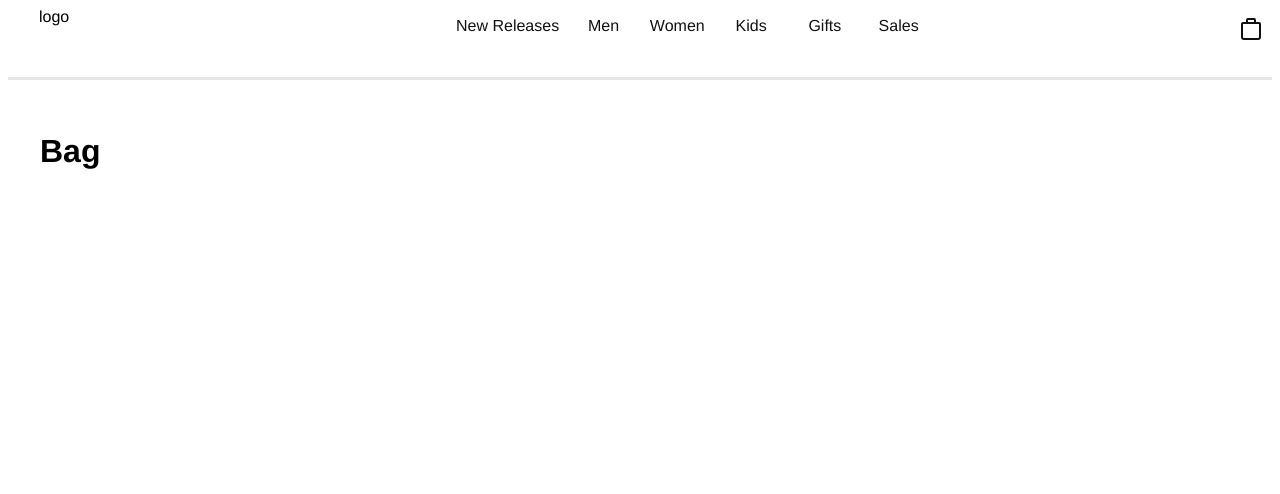
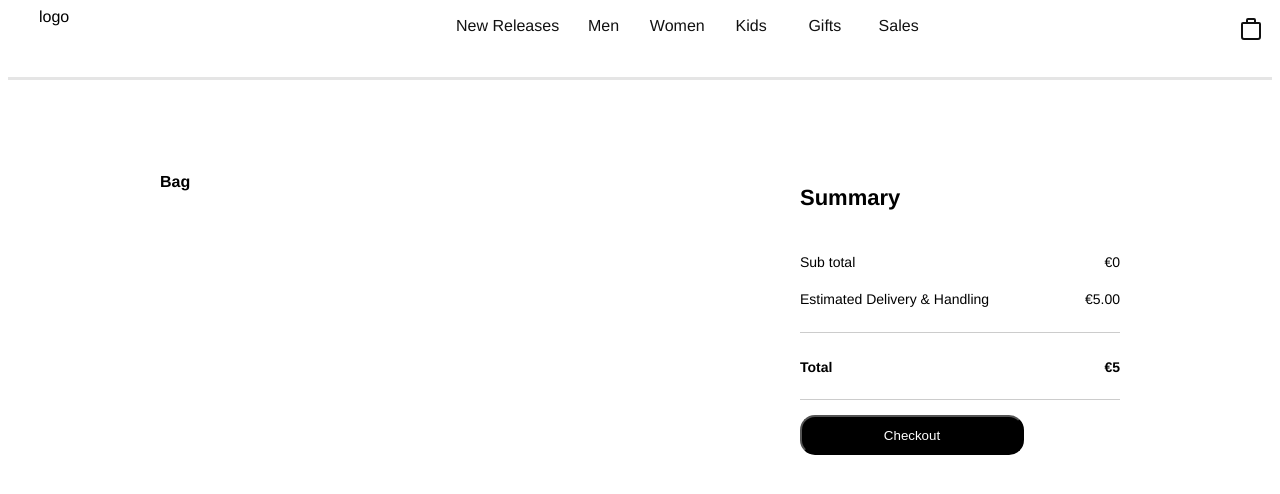
Before and after one commit to luisjnk/shopping, a React (Create React App) app: page /bag in a window 1280 px wide. Shown: the top 494 px of the page. Built offline with nearby package versions, Linux system fonts and the light colour scheme.

Commit message:
Create bag component and the add to bag functionallity

```diff
--- /dev/null
+++ b/src/components/BagList/BagItem/BagItem.tsx
@@ -0,0 +1,28 @@
+import React from 'react';
+import { IProduct } from '../../../interfaces/IProduct';
+
+interface Props {
+  product : IProduct
+}
+
+
+function BagItem({ product } : Props) {
+
+  return (
+    <div className="bag-item">
+      <img src={product.imageUrl} alt="Avatar" />
+      <div className="bag-content">
+        <div className="bag-content-title">
+          <h4>{product.name}</h4>
+            <h4>€{product.price}</h4>
+        </div>
+        <div className="bag-content-description">
+          <h4>{product.description}</h4>
+          <h4>Black/White/White/White</h4>
+        </div>
+      </div>
+    </div>
+  );
+}
+
+export default BagItem;
--- /dev/null
+++ b/src/components/BagList/BagList.tsx
@@ -0,0 +1,22 @@
+import React from 'react';
+import { IProduct } from '../../interfaces/IProduct';
+import BagItem from './BagItem/BagItem';
+
+interface Props {
+  productList : Array<IProduct>
+}
+
+function BagsList( { productList }: Props ) {
+  return (
+    <div className={"bag-container-left"}>
+      <div className="bag-row">
+      </div>
+      <h4>Bag</h4>
+      {productList.map(product => {
+        return <BagItem product={product} />
+      })}
+    </div>
+  );
+}
+
+export default BagsList;
--- a/src/components/ProductCard/ProductCard.scss
+++ b/src/components/ProductCard/ProductCard.scss
@@ -12,4 +12,13 @@
 
   .container {
     padding: 2px 16px;
+
+    button {
+      border-radius: 10rem;
+      color: white;
+      width: 6rem;
+      height: 2rem;
+      background-color: black;
+      cursor: pointer;
+    }
   }
--- a/src/components/ProductCard/ProductCard.tsx
+++ b/src/components/ProductCard/ProductCard.tsx
@@ -1,18 +1,28 @@
 import React from 'react';
+import { IShoppingBag } from '../../context/shoppingBag-context';
+import { IProduct } from '../../interfaces/IProduct';
+
 import "./ProductCard.scss"
 
 type ProductCardProps = {
-  image: string,
-  name: string
-  price: string
+  product: IProduct
+  shoppingBagContext: IShoppingBag
 }
-function ProductCard({ image, name, price }: ProductCardProps) {
+
+function ProductCard({ product, shoppingBagContext }: ProductCardProps) {
+ const { addProductInBProductList } = shoppingBagContext
+
+  const click = () => {
+    addProductInBProductList(product)
+  }
+
   return (
     <div className="card">
-      <img src={image} alt="Avatar" />
+      <img src={product.imageUrl} alt="Avatar" />
       <div className="container">
-        <h4><b>{name}</b></h4>
-        <p>price: {price}</p>
+        <h4><b>{product.name}</b></h4>
+        <p>price: {product.price}</p>
+        <button onClick={() => {click()}}>Add to bag</button>
       </div>
     </div>
   );
--- /dev/null
+++ b/src/components/Summary/Summary.tsx
@@ -0,0 +1,44 @@
+import { parse } from 'path';
+import React from 'react';
+import { IProduct } from '../../interfaces/IProduct';
+
+interface Props {
+  productList : Array<IProduct>
+}
+function Summary({ productList } : Props) {
+  const calcTotal = () => {
+    return productList.reduce((acc, product) => {
+      return acc + parseFloat(product.price)
+    }, 0)
+  }
+
+
+  return (
+    <div className="summary">
+      <div className="bag-summary">
+        <h4>Summary</h4>
+      </div>
+      <div className="bag-content">
+        <div className="bag-subtotal">
+          <h4>Sub total</h4>
+            <h4>€{calcTotal()}</h4>
+        </div>
+        <div className="bag-subtotal">
+          <h4>Estimated Delivery & Handling</h4>
+          <h4>€5.00</h4>
+        </div>
+        <hr />
+        <div className="bag-total">
+          <h4>Total</h4>
+             <h4>€{calcTotal() + 5}</h4>
+        </div>
+        <hr />
+        <div className="bag-button">
+          <button>Checkout</button>
+        </div>
+      </div>
+    </div>
+  );
+}
+
+export default Summary;
--- /dev/null
+++ b/src/context/shoppingBag-context.tsx
@@ -0,0 +1,38 @@
+import * as React from "react";
+import { IProduct } from "../interfaces/IProduct";
+
+const { createContext, useState } = React;
+
+export interface IShoppingBag {
+  getProductsList(): Array<IProduct>
+  addProductInBProductList(product: IProduct): void
+}
+
+const ShoppingContext = createContext({} as IShoppingBag);
+
+export const ShoppingBagContextProvider: React.FC = ({ children }) => {
+  const INITIAL_VALUE: Array<IProduct> = []
+
+  const [productList, setProductlist] = useState(INITIAL_VALUE)
+
+  const addProductInBProductList = (product: IProduct) => {
+    const newProductList = [...productList, product]
+    setProductlist(_ => newProductList)
+  }
+
+  const getProductsList = () => productList
+
+
+  return (
+    <ShoppingContext.Provider
+      value={{
+        addProductInBProductList,
+        getProductsList
+      }}
+    >
+      {children}
+    </ShoppingContext.Provider>
+  );
+};
+
+export default ShoppingContext;
--- a/src/pages/Bag/Bag.tsx
+++ b/src/pages/Bag/Bag.tsx
@@ -1,11 +1,21 @@
-import React from 'react';
+import React, { useContext, useState } from 'react';
+import BagsList from '../../components/BagList/BagList';
+import Summary from '../../components/Summary/Summary';
+
+import ShoppingContext from "../../context/shoppingBag-context";
+
 import "./bag.scss"
 
 function Bag() {
+  const { getProductsList } = useContext(ShoppingContext)
+  const [productList, setProductList] = useState( getProductsList())
 
   return (
-    <div className={"bag-viwe"}>
-      <h1>Bag</h1>
+    <div className={"bag-view"}>
+      <div className={"bag-container"}>
+        <BagsList productList={productList} />
+        <Summary productList={productList}/>
+      </div>
     </div>
   );
 }
--- a/src/pages/Bag/bag.scss
+++ b/src/pages/Bag/bag.scss
@@ -0,0 +1,103 @@
+.bag-view {
+    display: flex;
+    justify-content: space-around;
+    flex-wrap: wrap;
+    vertical-align: top;
+    margin: 0px auto 40px;
+    padding-top: 40px;
+}
+
+.bag-container {
+    display: flex;
+}
+
+.bag-container-left {
+   width: 40rem;
+    .bag-row {
+        font-size: 0;
+        margin-left: -8px;
+        margin-right: -8px;
+    }
+
+    .bag-item {
+        box-shadow: rgb(229, 229, 229) 0px 0px 0px 0px inset, rgb(229, 229, 229) 0px 0px 0px 0px inset, rgb(229, 229, 229) 0px -1px 0px 0px inset, rgb(229, 229, 229) 0px 0px 0px 0px inset;
+        padding: 24px 8px;
+        height: 12rem;
+        width: 100%;
+        display: flex;
+
+        img {
+            height: 10rem;
+        }
+    }
+
+    .bag-content {
+        margin-left: 2rem;
+        width: 25rem;
+    }
+
+    .bag-content-title {
+        display: flex;
+        flex-direction: row;
+        justify-content: space-between;
+    }
+
+    .bag-content-description {
+        color: rgb(117, 117, 117);
+        line-height: 0.2px;
+        font-size: 14px;
+    }
+}
+
+.summary {
+    width: 20rem;
+    .bag-summary{
+        h4 {
+            font-size: 22px;
+            line-height: 1.5;
+        }
+    }
+
+    .bag-content{
+        line-height: 0rem;
+        font-size: 14px;
+
+        h4 {
+            font-size: 14px;
+        }
+
+        hr {
+            display: block;
+            height: 1px;
+            border: 0;
+            border-top: 1px solid #ccc;
+            margin: 1em 0;
+            padding: 0;
+        }
+    }
+
+    .bag-subtotal {
+        display: flex;
+        justify-content: space-between;
+
+        h4 {
+            font-weight: normal;
+        }
+    }
+
+    .bag-total {
+        display: flex;
+        justify-content: space-between;
+    }
+
+    .bag-button {
+
+        button {
+            height: 2.5rem;
+            border-radius: 15px;
+            color: white;
+            width: 14rem;
+            background-color: black;
+        }
+    }
+}
--- a/src/pages/Home/Home.tsx
+++ b/src/pages/Home/Home.tsx
@@ -4,17 +4,21 @@ import {
   BrowserRouter as Router,
 } from "react-router-dom";
 import RouterSwitch from '../Router/Router';
+import { ShoppingBagContextProvider } from '../../context/shoppingBag-context';
 
 import "./Home.scss"
+
 function Home() {
   return (
     <div className="App">
+      <ShoppingBagContextProvider>
       <Router>
         <NavBar />
          <div className="app-container">
            <RouterSwitch />
          </div>
       </Router>
+      </ShoppingBagContextProvider>
     </div>
   );
 }
--- a/src/pages/ProductList/ProductList.tsx
+++ b/src/pages/ProductList/ProductList.tsx
@@ -1,14 +1,18 @@
-import React from 'react';
+import React, { useContext } from 'react';
 import ProductCard from '../../components/ProductCard/ProductCard';
+import ShoppingContext from '../../context/shoppingBag-context';
 import { IProduct } from '../../interfaces/IProduct';
 import { productService } from '../../service/product-service';
+
 import "./Product-list.scss"
+
 const { useEffect, useState } = React
 
 const INITIAL_STATE: Array<IProduct> = []
 
 function ProductList() {
   const [products, setProducts] = useState(INITIAL_STATE as Array<IProduct>)
+  const shoppingBagContext = useContext(ShoppingContext)
 
   useEffect(() => {
     const { getProducts } = productService()
@@ -27,13 +31,10 @@ function ProductList() {
   return (
     <div className={"card-container"}>
       {products.map(product => {
-        return <ProductCard key={product.id} image={product.imageUrl} name={product.name} price={product.price} />
+        return <ProductCard key={product.id} product={product} shoppingBagContext={shoppingBagContext} />
       })}
     </div>
   );
 }
 
 export default ProductList;
-/*{products.map(product => {
-        return <ProductCard image={product.image} name={product.productName} price={product.price}/>
-      })} */
```
Also changed, not shown: src/components/NavBar/NavBar.scss (line endings or trailing spaces).
